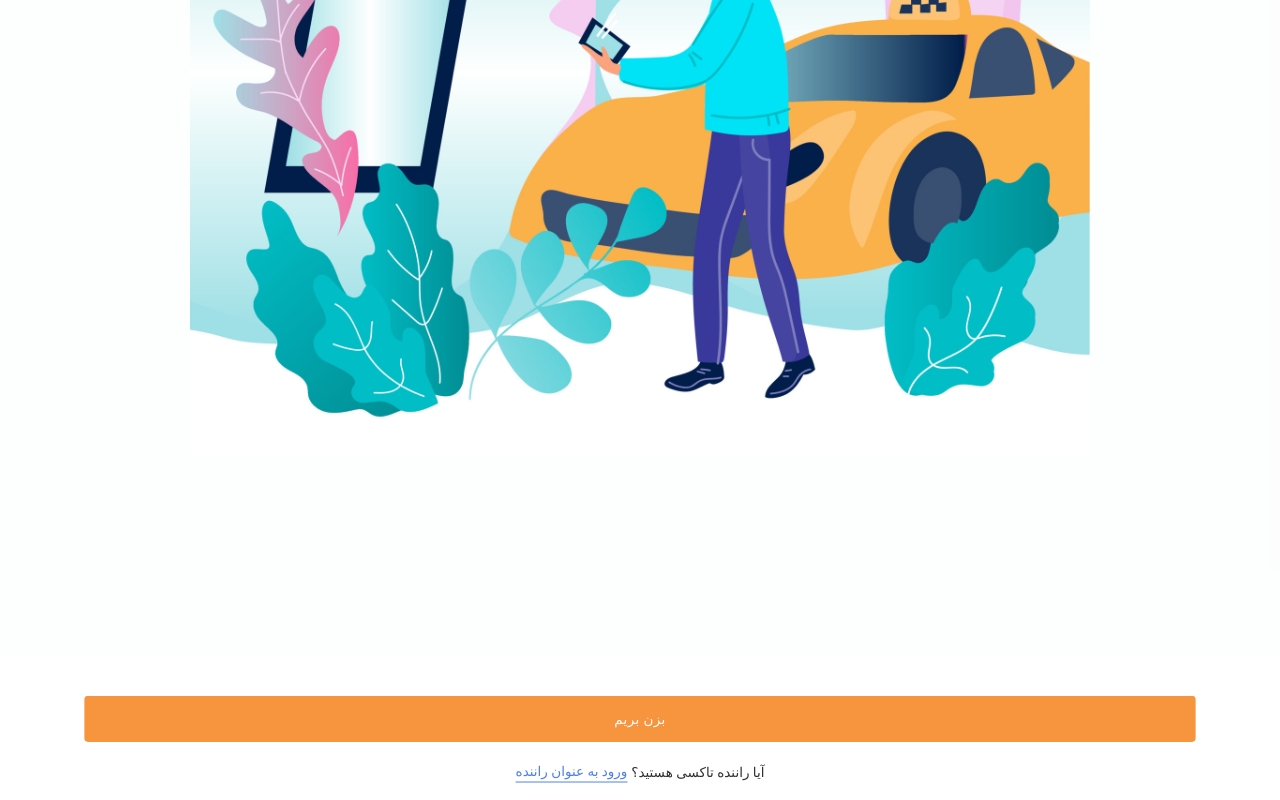
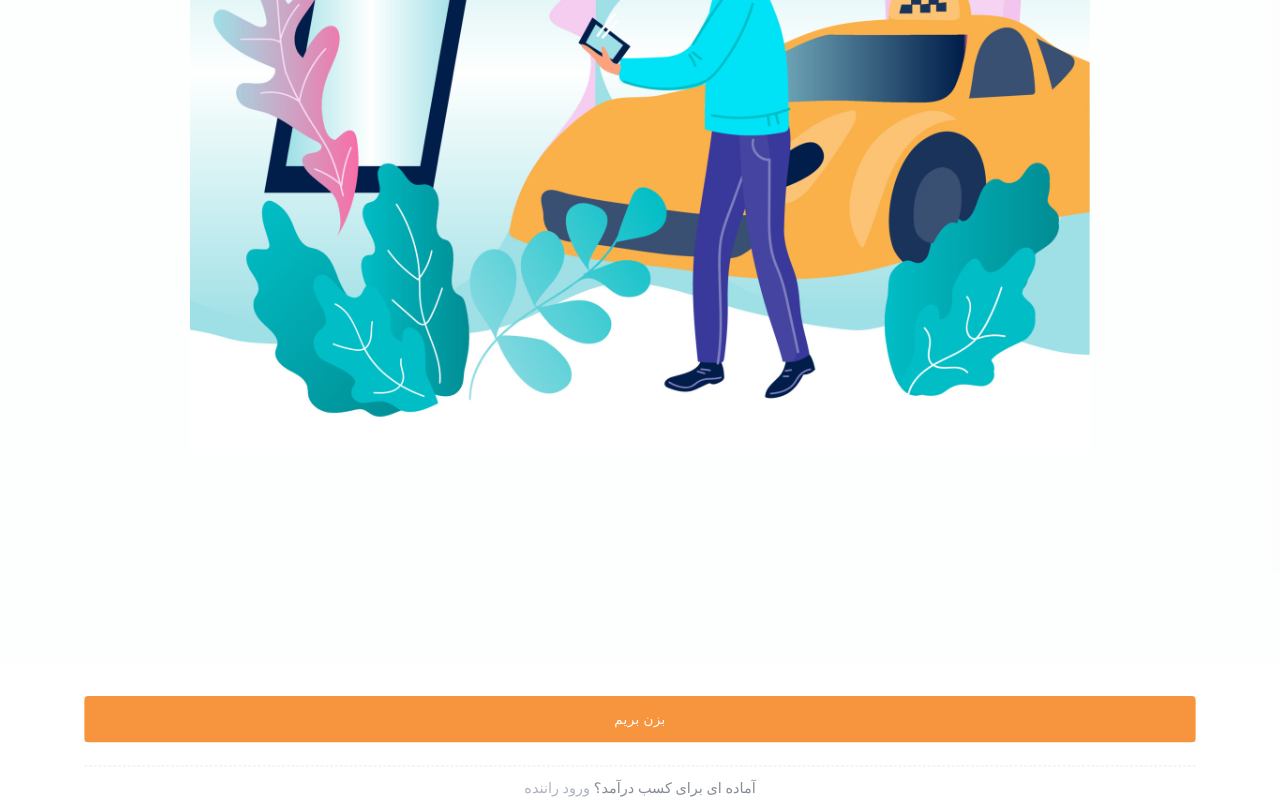
Before and after one commit to fullstack-w-developer/sarange-next-13, a Next.js app: page / in a window 1280 px wide. Shown: the part 445-1245 px from the top of the page. Built offline with nearby package versions, Linux system fonts and the light colour scheme.

Commit message:
auth animations

```diff
--- a/app/page.tsx
+++ b/app/page.tsx
@@ -41,12 +41,14 @@ export default function Home() {
           initial={{ opacity: 0, scale: 0.8, y: 900 }}
           animate={{ opacity: 1, scale: 1, y: 0 }}
           transition={{ duration: 1.9, delay: 4.5 }}
-          className="mb-8">
+          className="mb-5">
           <Link href="/auth/signin">
             <Button name="بزن بریم" />
           </Link>
-          <div className="flex items-center mt-5 justify-center font-estedad-medium text-[14px] w-full">
-            <Link className="flex gap-1 items-center" href="/auth/signin">آیا  راننده تاکسی هستید؟ <span className="border-b font-estedad-medium border-blue-600 text-blue-600">ورود به عنوان راننده</span></Link>
+          <p className="border-b mt-6 border-dashed border-[#e4e4e4]"></p>
+          <div className="flex mt-3 gap-1 text-gray-400 font-artin-bold text-[15px] justify-center  items-center">
+            <p className="text-gray-500">آماده ای برای کسب درآمد؟</p>
+            ورود راننده
           </div>
         </motion.div>
       </div>
```
